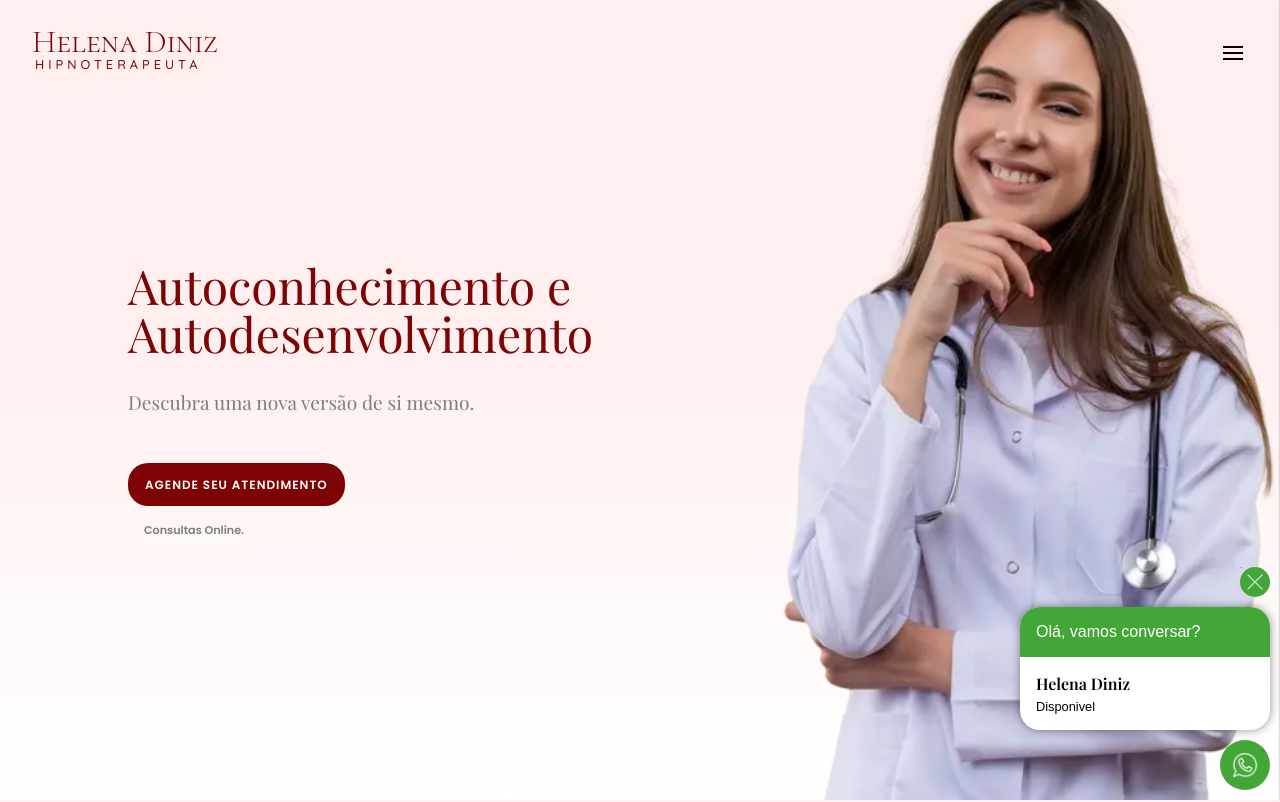
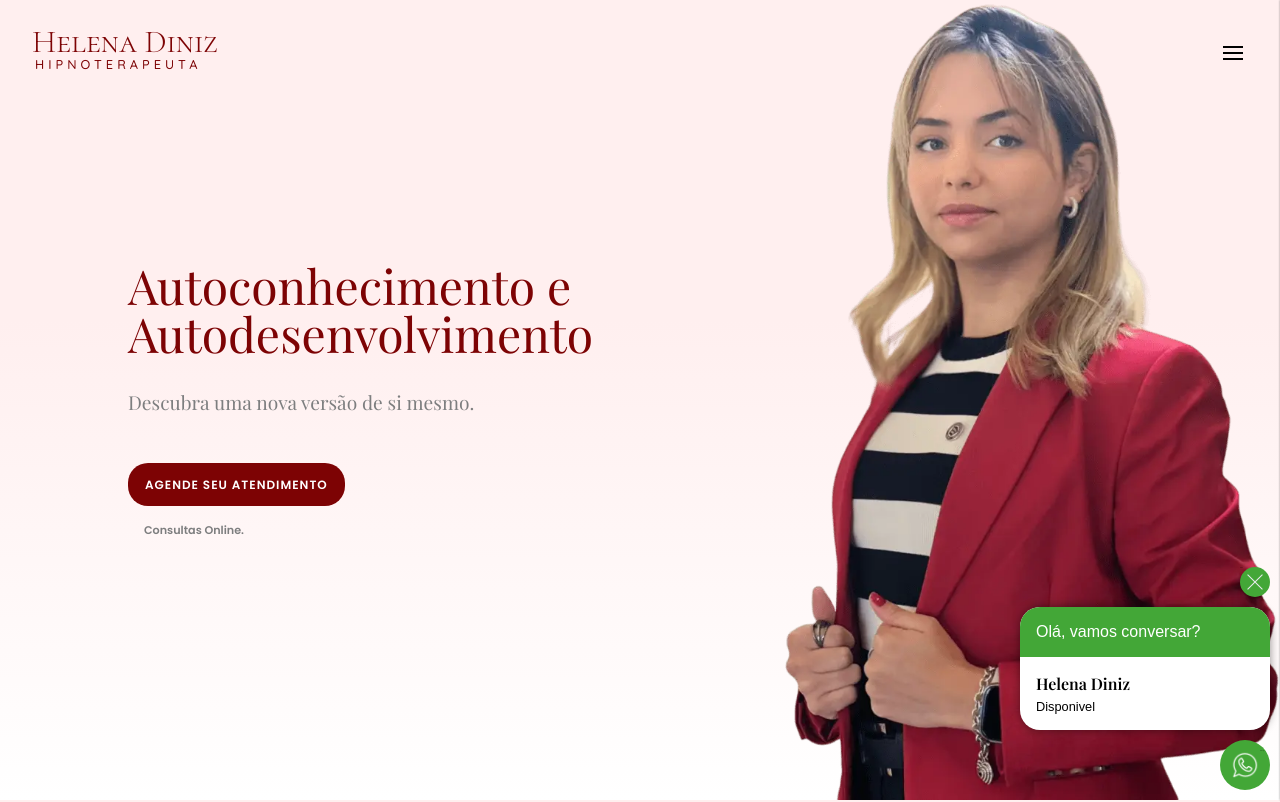
Before and after one commit to rlxmts/helena-diniz-react, a React (Create React App) app: page / in a window 1280 px wide. Shown: the top 802 px of the page. Built offline with nearby package versions, Linux system fonts and the light colour scheme.

Commit message:
:wrench: Ajustando imagem banner

```diff
--- a/src/components/layout/Banner/index.js
+++ b/src/components/layout/Banner/index.js
@@ -19,7 +19,7 @@ background: linear-gradient(180deg, rgba(255,239,239,1) 40%, rgba(255,255,255,0)
         align-items: start;
         justify-content: center;
         flex-direction: column;
-        background-image: url('./img/medica.webp');
+        background-image: url('./img/helena.webp');
         background-repeat: no-repeat;
         background-size: 500px;
         background-position-x: right;
@@ -52,8 +52,9 @@ background: linear-gradient(180deg, rgba(255,239,239,1) 40%, rgba(255,255,255,0)
 
       .fundo{
         padding: 2rem 2rem 3rem 2rem;
-        background-image: url('./img/helena.jpeg');
-        background-position-x: center;
+        background-image: url('./img/helena.webp');
+        background-size: contain;
+        background-position-x: right;
         background-position-y: top;
         justify-content: end;
       }
```
Also changed, not shown: public/img/helena.webp (added).
